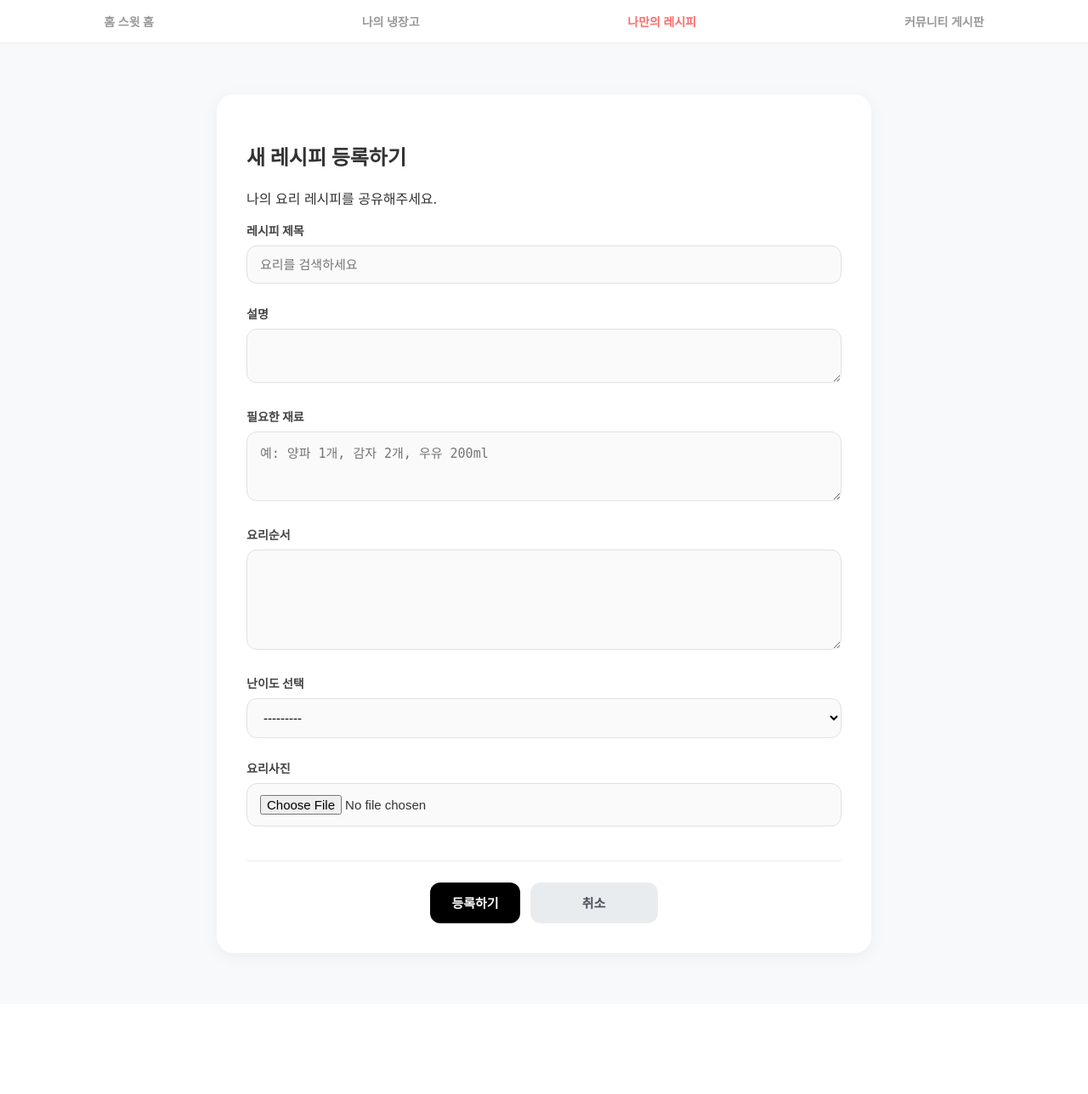
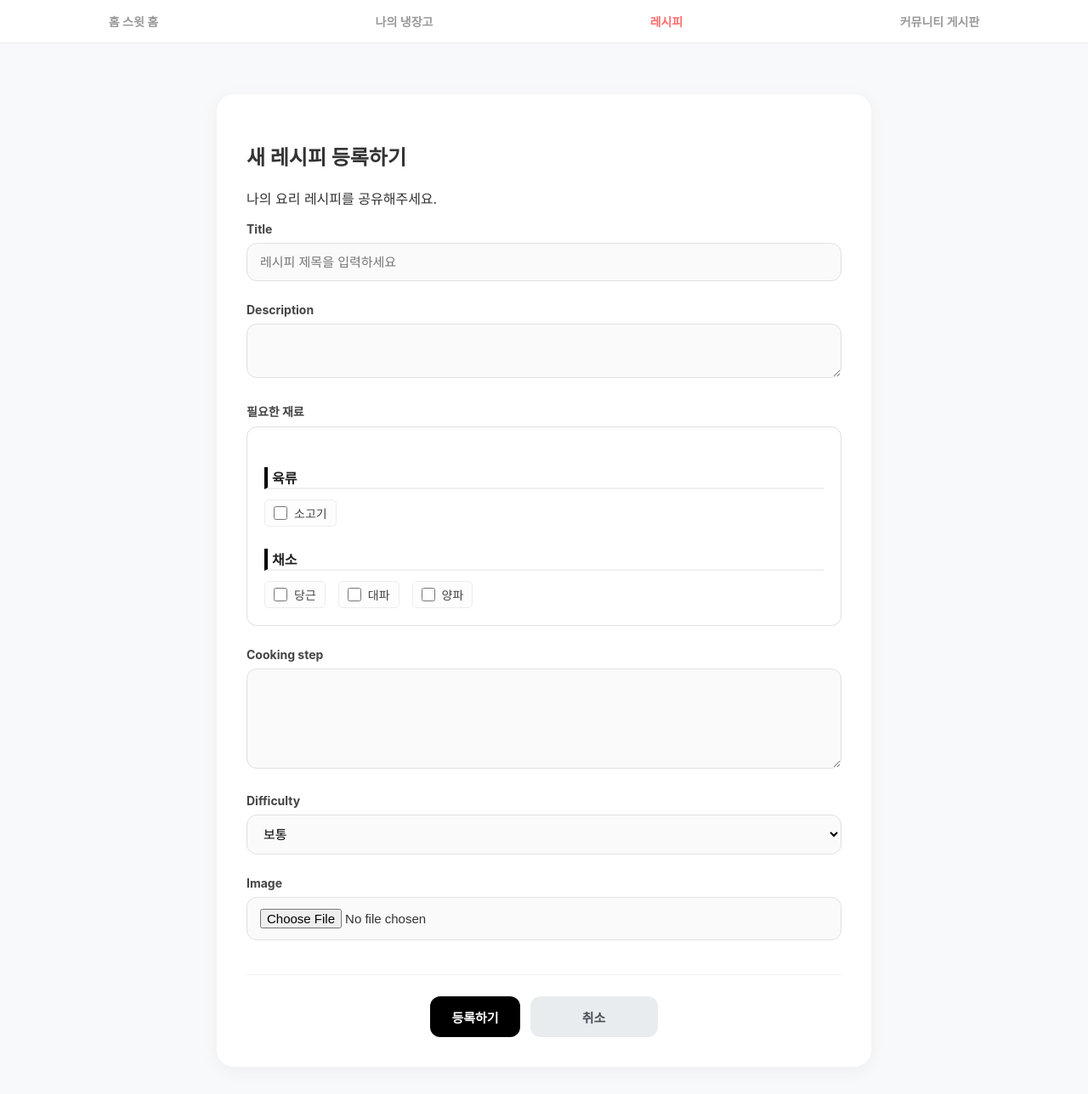
Before and after one commit to kimyuseon/project_3jo, a Django app: page /recipe/add/ in a window 1280 px wide. Shown: the top 1288 px of the page at 85% size. Before the commit the page ends 1127 px from the top, so only its background shows below. Run offline with Django 5.2, Linux system fonts and the light colour scheme; a user stored in the database is signed in; data comes from the database, SQL or seed files in the repository.

Commit message:
평일 : 재료 매칭 및 모델 수정

```diff
--- a/my_recipe/forms.py
+++ b/my_recipe/forms.py
@@ -1,15 +1,24 @@
 from django import forms
 from .models import Recipe
-
+from my_django.models import MasterIngredient
 class RecipeForm(forms.ModelForm):
     class Meta:
         model = Recipe
         fields = ['title', 'description', 'ingredients', 'cooking_step', 'difficulty', 'image']
-        labels = {'title': '레시피 제목','description': '설명', 'ingredients': '필요한 재료','cooking_step':'요리순서','difficulty': '난이도 선택','image': '요리사진'}
         widgets = {
-            'title': forms.TextInput(attrs={'class': 'form-control', 'placeholder': '요리를 검색하세요'}),
+            'title': forms.TextInput(attrs={'class': 'form-control', 'placeholder': '레시피 제목을 입력하세요'}),
             'description': forms.Textarea(attrs={'class': 'form-control', 'rows': 2}),
-            'ingredients': forms.Textarea(attrs={'class': 'form-control', 'rows': 3, 'placeholder': '예: 양파 1개, 감자 2개, 우유 200ml'}),
             'cooking_step': forms.Textarea(attrs={'class': 'form-control', 'rows': 5}),
             'difficulty': forms.Select(attrs={'class': 'form-control'}),
         }
+
+    def __init__(self, *args, **kwargs):
+        super().__init__(*args, **kwargs)
+        self.ingredients_by_category = {}
+        ingredients = MasterIngredient.objects.all().order_by('category', 'name')
+
+        for ing in ingredients:
+            cat = ing.category if hasattr(ing, 'category') else '기타'
+            if cat not in self.ingredients_by_category:
+                self.ingredients_by_category[cat] = []
+            self.ingredients_by_category[cat].append(ing)
--- a/my_recipe/urls.py
+++ b/my_recipe/urls.py
@@ -10,4 +10,5 @@ urlpatterns = [
     re_path(r'^(?P<pk>\d+)/$', views.recipe_detail, name='recipe_detail'),
     re_path(r'^(?P<pk>\d+)/edit/$', views.recipe_edit, name='recipe_edit'),
     re_path(r'^(?P<pk>\d+)/delete/$', views.recipe_delete, name='recipe_delete'),
+    re_path(r'^my-archive/$', views.my_recipe_archive, name='my_recipe_archive'),
 ]
--- a/my_recipe/views.py
+++ b/my_recipe/views.py
@@ -5,39 +5,37 @@ from django.contrib.auth.decorators import login_required
 from .forms import RecipeForm
 from .models import Recipe
 from django.conf import settings
+from my_django.models import Ingredient
 
 @login_required
 def recipe_list(request):
-    search_query = request.GET.get('q', '')
-    ai_recommendation = ""
+    recipes = Recipe.objects.filter(
+        Q(user__isnull=True) | Q(user__is_superuser=True)
+    ).prefetch_related('ingredients')
 
-    my_recipes = Recipe.objects.filter(user=request.user)
+    my_ingredients = Ingredient.objects.filter(user=request.user).select_related('master_ingredient')
+    my_names = [ing.master_ingredient.name for ing in my_ingredients]
 
-    if search_query:
-        recipes = my_recipes.filter(Q(title__icontains=search_query) | Q(ingredients__icontains=search_query)).order_by('-id')
+    recipe_data = []
+    for recipe in recipes:
+        recipe_ingredient_names = [ing.name for ing in recipe.ingredients.all()]
 
-        if request.GET.get('recommend') == 'true' or '추천' in search_query:
-            try:
-                genai.configure(api_key=settings.GEMINI_API_KEY)
-                model = genai.GenerativeModel('gemini-2.5-flash')
-                prompt = (
-                    f"사용자가 '{search_query}'와(과) 관련된 요리법을 알고 싶어해. "
-                    f"제목, 필요한 재료, 단계별 요리 순서로 나누어서 짧고 간결하게 한국어로 추천해줘.")
-                response = model.generate_content(prompt)
-                if response and response.text:
-                    ai_recommendation = response.text
+        matched_in_recipe = [name for name in my_names if name in recipe_ingredient_names]
 
-            except Exception as e:
-                print(f"오류 원인: {e}")
-                ai_recommendation = "AI 추천을 가져오는 중에 문제가 생겼어요. 잠시 후 다시 시도해 주세요!"
+        recipe_data.append({
+            'obj': recipe,
+            'matched_list': matched_in_recipe,
+            'matched_count': len(matched_in_recipe)
+        })
 
-    else:
-        recipes = my_recipes.order_by('-id')
+    if request.GET.get('fridge_recommend') == 'true':
+        recipe_data.sort(key=lambda x: x['matched_count'], reverse=True)
 
     return render(request, 'my_recipe/recipe_list.html', {
-        'recipes': recipes,
-        'search_query': search_query,
-        'ai_recommendation': ai_recommendation
+        'recipes_with_match': recipe_data,
+        'search_query': request.GET.get('q', ''),
+        'my_names': my_names,
+        'is_archive': False,
     })
 
 @login_required
@@ -48,20 +46,19 @@ def recipe_add(request):
             recipe = form.save(commit=False)
             recipe.user = request.user
             recipe.save()
-            return redirect('my_recipe:recipe_list')
+            return redirect('my_recipe:my_recipe_archive')
     else:
         form = RecipeForm()
+
     return render(request, 'my_recipe/recipe_add.html', {'form': form})
 
-@login_required
 def recipe_detail(request, pk):
-    # 내 글이 아니면 자동으로 404 오류
-    recipe = get_object_or_404(Recipe, pk=pk, user=request.user)
+    recipe = get_object_or_404(Recipe, pk=pk)
     return render(request, 'my_recipe/recipe_detail.html', {'recipe': recipe})
 
 @login_required
 def recipe_edit(request, pk):
-    # 수정 시에도 본인 확인 로직 강화
+
     recipe = get_object_or_404(Recipe, pk=pk, user=request.user)
 
     if request.method == "POST":
@@ -77,4 +74,20 @@ def recipe_edit(request, pk):
 def recipe_delete(request, pk):
     recipe = get_object_or_404(Recipe, pk=pk, user=request.user)
     recipe.delete()
-    return redirect('my_recipe:recipe_list')
+    return redirect('my_recipe:my_recipe_archive')
+
+@login_required
+def my_recipe_archive(request):
+    my_recipes = Recipe.objects.filter(user=request.user).order_by('-id')
+
+    recipe_data = []
+    for recipe in my_recipes:
+        recipe_data.append({
+            'obj': recipe,
+            'matched_count': 0
+        })
+
+    return render(request, 'my_recipe/recipe_list.html', {
+        'recipes_with_match': recipe_data,
+        'is_archive': True,
+    })
--- a/static/css/my_recipe.css
+++ b/static/css/my_recipe.css
@@ -1,11 +1,10 @@
-/* 1. 전체 공통 스타일 */
+
 body {
     font-family: 'Pretendard', -apple-system, sans-serif;
     background-color: #f8f9fa;
     margin: 0;
 }
 
-/* 2. 상세 페이지 & 등록/수정 폼 컨테이너 공통 */
 .recipe-detail-container, .recipe-form-container, .edit-form-box {
     max-width: 700px;
     margin: 40px auto;
@@ -15,7 +14,6 @@ body {
     box-shadow: 0 4px 20px rgba(0,0,0,0.05);
 }
 
-/* 3. 🖼️ 이미지 크기 조절 */
 .recipe-image-wrapper {
     width: 100%;
     margin-bottom: 30px;
@@ -28,11 +26,10 @@ body {
     max-width: 100%;
     max-height: 450px;
     height: auto;
-    object-fit: contain; /* 사진이 잘리지 않게 조정 */
+    object-fit: contain;
     border-radius: 15px;
 }
 
-/* 4. 입력 필드 디자인 (등록/수정 공통) */
 .field-group, .edit-field {
     margin-bottom: 25px;
 }
@@ -66,10 +63,10 @@ body {
 .recipe-meta {
     display: flex;
     align-items: center;
-    justify-content: space-between; /* 양 끝 정렬 */
+    justify-content: space-between;
     margin-bottom: 35px;
     padding: 10px 5px;
-    border-bottom: 1px solid #f1f1f1; /* 구분선 하나 넣어주면 더 깔끔해요 */
+    border-bottom: 1px solid #f1f1f1;
 }
 
 .author-name {
@@ -90,7 +87,6 @@ body {
 .diff-medium { background: #fff9db; color: #e67700; }
 .diff-hard { background: #fff5f5; color: #e03131; }
 
-/* 6. 🚀 모든 하단 버튼 정렬 (상세/등록/수정 공통) */
 .detail-actions, .form-actions, .action-group {
     margin-top: 40px;
     padding-top: 25px;
@@ -106,7 +102,6 @@ body {
     gap: 10px;
 }
 
-/* 모든 버튼 공통 스타일 */
 .btn-back, .btn-edit, .btn-delete, .btn-submit, .btn-cancel, .btn-save, .btn-list {
     display: inline-flex;
     align-items: center;
@@ -124,10 +119,75 @@ body {
     min-width: 100px;
 }
 
-/* 버튼 색상 정의 */
 .btn-save, .btn-submit { background-color: #000 !important; color: #fff !important; }
 .btn-back, .btn-list, .btn-cancel { background-color: #e9ecef !important; color: #495057 !important; }
 .btn-edit { background-color: #ffc107 !important; color: #000 !important; }
 .btn-delete { background-color: #dc3545 !important; color: #fff !important; }
 
 .delete-form { margin: 0; }
+
+.category-wrapper {
+    background-color: #ffffff;
+    border: 1px solid #e1e1e1;
+    border-radius: 12px;
+    padding: 20px;
+    max-height: 400px;
+    overflow-y: auto;
+    box-shadow: inset 0 2px 4px rgba(0,0,0,0.02);
+}
+
+.category-group {
+    margin-bottom: 25px;
+}
+
+.category-group:last-child {
+    margin-bottom: 0;
+}
+
+.category-name {
+    font-size: 15px;
+    font-weight: 800;
+    color: #222;
+    margin-bottom: 12px;
+    padding-left: 5px;
+    border-left: 4px solid #000;
+}
+
+.ingredient-checkboxes {
+    display: flex;
+    flex-wrap: wrap;
+    gap: 10px;
+}
+
+.ing-item {
+    display: flex;
+    align-items: center;
+    background: #f1f3f5;
+    padding: 6px 14px;
+    border-radius: 50px;
+    border: 1px solid #e9ecef;
+    cursor: pointer;
+    transition: all 0.2s;
+}
+
+.ing-item:hover {
+    background: #e9ecef;
+    border-color: #ced4da;
+}
+
+.custom-check {
+    width: 16px !important;
+    height: 16px !important;
+    margin: 0 !important;
+    cursor: pointer;
+}
+
+.ing-item label {
+    margin: 0 0 0 8px !important;
+    font-size: 14px;
+    font-weight: 500;
+    color: #444;
+    cursor: pointer;
+    white-space: nowrap;
+    display: inline-block;
+}
--- a/templates/base.html
+++ b/templates/base.html
@@ -12,7 +12,7 @@
     <nav class="nav-bar">
         <a href="/" id="nav-home">홈 스윗 홈</a>
         <a href="{% url 'my_django:fridge_main' %}" id="nav-fridge">나의 냉장고</a>
-        <a href="{% url 'my_recipe:recipe_list' %}" id="nav-recipe">나만의 레시피</a>
+        <a href="{% url 'my_recipe:recipe_list' %}" id="nav-recipe">레시피</a>
         <a href="{% url 'community:post_list' %}" id="nav-community">커뮤니티 게시판</a>
     </nav>
 
--- a/templates/my_recipe/recipe_add.html
+++ b/templates/my_recipe/recipe_add.html
@@ -11,16 +11,40 @@
         {% csrf_token %}
         <div class="form-fields">
             {% for field in form %}
-            <div class="field-group">
-                <label for="{{ field.id_for_label }}">{{ field.label }}</label>
-                {{ field }}
-                {% if field.help_text %}
-                    <small class="help-text">{{ field.help_text }}</small>
+                {% if field.name == 'ingredients' %}
+                    <div class="field-group ingredients-selection">
+                        <label>{{ field.label }}</label>
+                        <div class="category-wrapper p-3 border rounded bg-white">
+                            {% for category, ingredients in form.ingredients_by_category.items %}
+                                <div class="category-group mb-3">
+                                    <h5 class="category-name text-primary mb-2" style="font-size: 1rem; border-bottom: 2px solid #f0f0f0;">
+                                        {{ category }}
+                                    </h5>
+                                    <div class="ingredient-checkboxes d-flex flex-wrap gap-2">
+                                        {% for ing in ingredients %}
+                                            <div class="ing-item d-flex align-items-center me-3 mb-2">
+                                                <input type="checkbox" name="ingredients" value="{{ ing.pk }}"
+                                                       id="ing_{{ ing.pk }}" class="custom-check"
+                                                       {% if ing.pk|stringformat:"i" in field.value or ing in field.value %}checked{% endif %}>
+                                                <label for="ing_{{ ing.pk }}" class="ms-1 mb-0">{{ ing.name }}</label>
+                                            </div>
+                                        {% endfor %}
+                                    </div>
+                                </div>
+                            {% empty %}
+                                <p class="text-muted">등록된 재료가 없습니다.</p>
+                            {% endfor %}
+                        </div>
+                        {% if field.errors %}<div class="field-errors">{{ field.errors }}</div>{% endif %}
+                    </div>
+                {% else %}
+                    <div class="field-group">
+                        <label for="{{ field.id_for_label }}">{{ field.label }}</label>
+                        {{ field }}
+                        {% if field.help_text %}<small class="help-text">{{ field.help_text }}</small>{% endif %}
+                        {% if field.errors %}<div class="field-errors">{{ field.errors }}</div>{% endif %}
+                    </div>
                 {% endif %}
-                {% if field.errors %}
-                    <div class="field-errors">{{ field.errors }}</div>
-                {% endif %}
-            </div>
             {% endfor %}
         </div>
 
@@ -30,4 +54,27 @@
         </div>
     </form>
 </div>
+
+<style>
+    .ingredient-checkboxes {
+        display: flex;
+        flex-wrap: wrap;
+        gap: 15px;
+    }
+    .ing-item {
+        background: #fdfdfd;
+        padding: 5px 10px;
+        border-radius: 5px;
+        border: 1px solid #eee;
+    }
+    .category-wrapper {
+        max-height: 400px;
+        overflow-y: auto;
+    }
+    .custom-check {
+        width: 18px;
+        height: 18px;
+        cursor: pointer;
+    }
+</style>
 {% endblock %}
```
Also changed, not shown: my_recipe/models.py (+17 -5 lines), templates/my_recipe/recipe_detail.html (+15 -4 lines), templates/my_recipe/recipe_list.html (+71 -31 lines), db.sqlite3, my_recipe/migrations/0001_initial.py.
